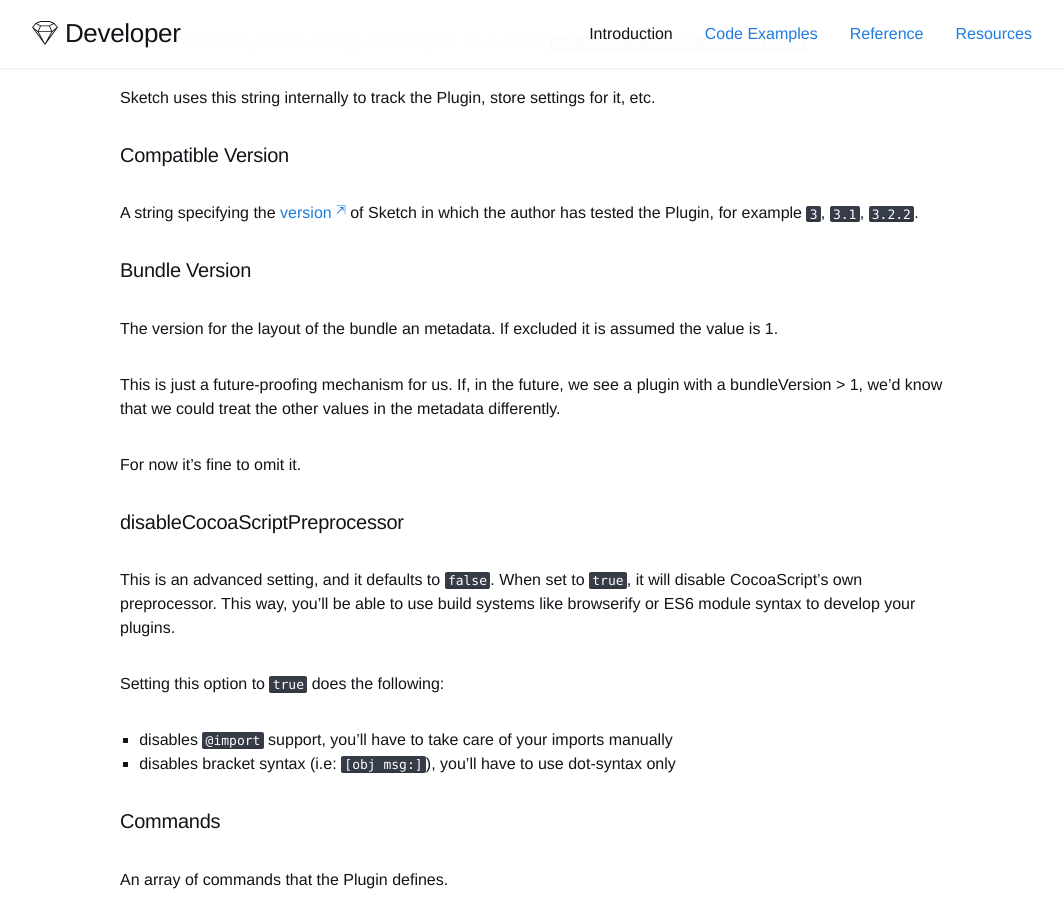
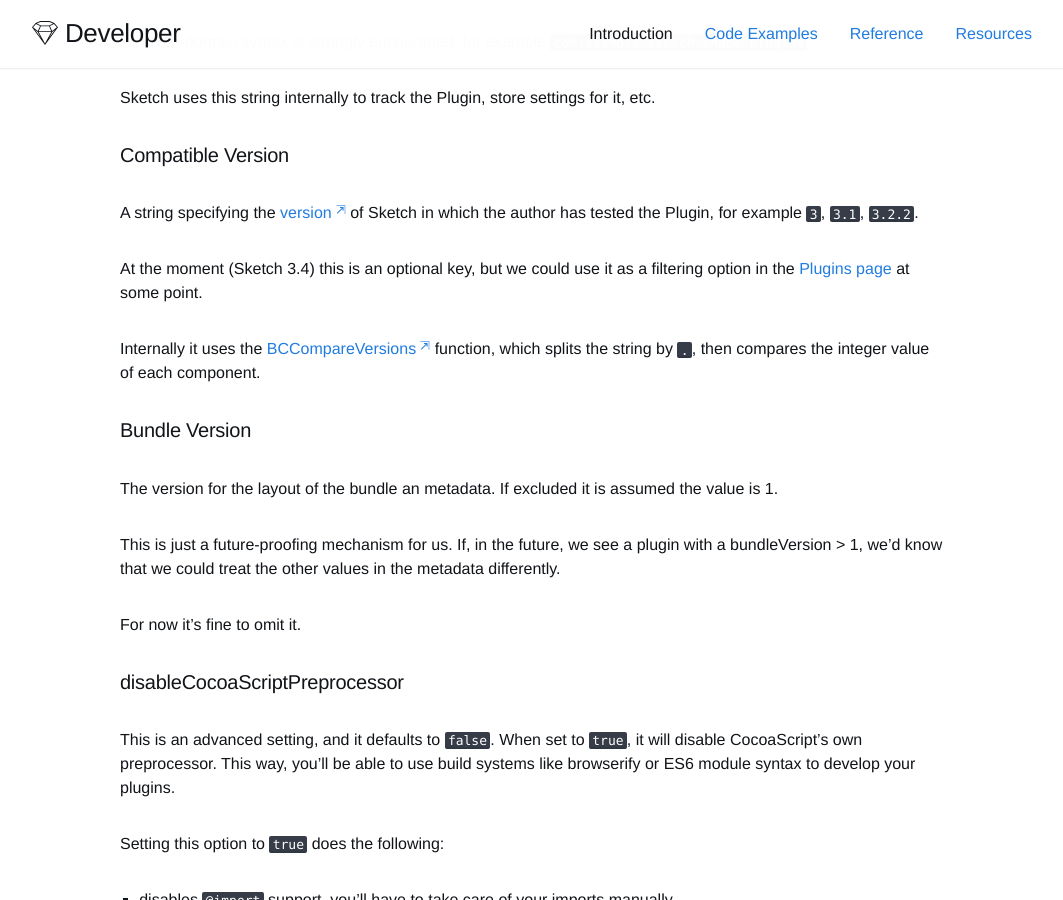
Before and after one commit to matt-curtis/developer.sketchapp.com, a Jekyll site: the page built from _introduction/02-plugin-bundles.md, in a window 1280 px wide and 900 px high, scrolled down 3559 px. Shown: the whole window, without its empty margins (108-1171 px from the left). Built offline with Jekyll 4.4.1, drawn with Linux system fonts in a browser that asks for light colours; some web fonts are replaced; Markdown is read by kramdown in place of the engine named in the settings.

Commit message:
Updated docs for manifest.compatibleVersion. Closes #1

```diff
--- a/_introduction/02-plugin-bundles.md
+++ b/_introduction/02-plugin-bundles.md
@@ -137,6 +137,10 @@ Sketch uses this string internally to track the Plugin, store settings for it, e
 #### Compatible Version
 
 A string specifying the [version][Semantic Versioning] of Sketch in which the author has tested the Plugin, for example `3`, `3.1`, `3.2.2`.
+
+At the moment (Sketch 3.4) this is an optional key, but we could use it as a filtering option in the [Plugins page](https://www.sketchapp.com/plugins/) at some point.
+
+Internally it uses the [BCCompareVersions](https://github.com/BohemianCoding/BCFoundation/blob/develop/Source/BCVersionComparison.m#L11) function, which splits the string by `.`, then compares the integer value of each component.
 
 #### Bundle Version
 
```
